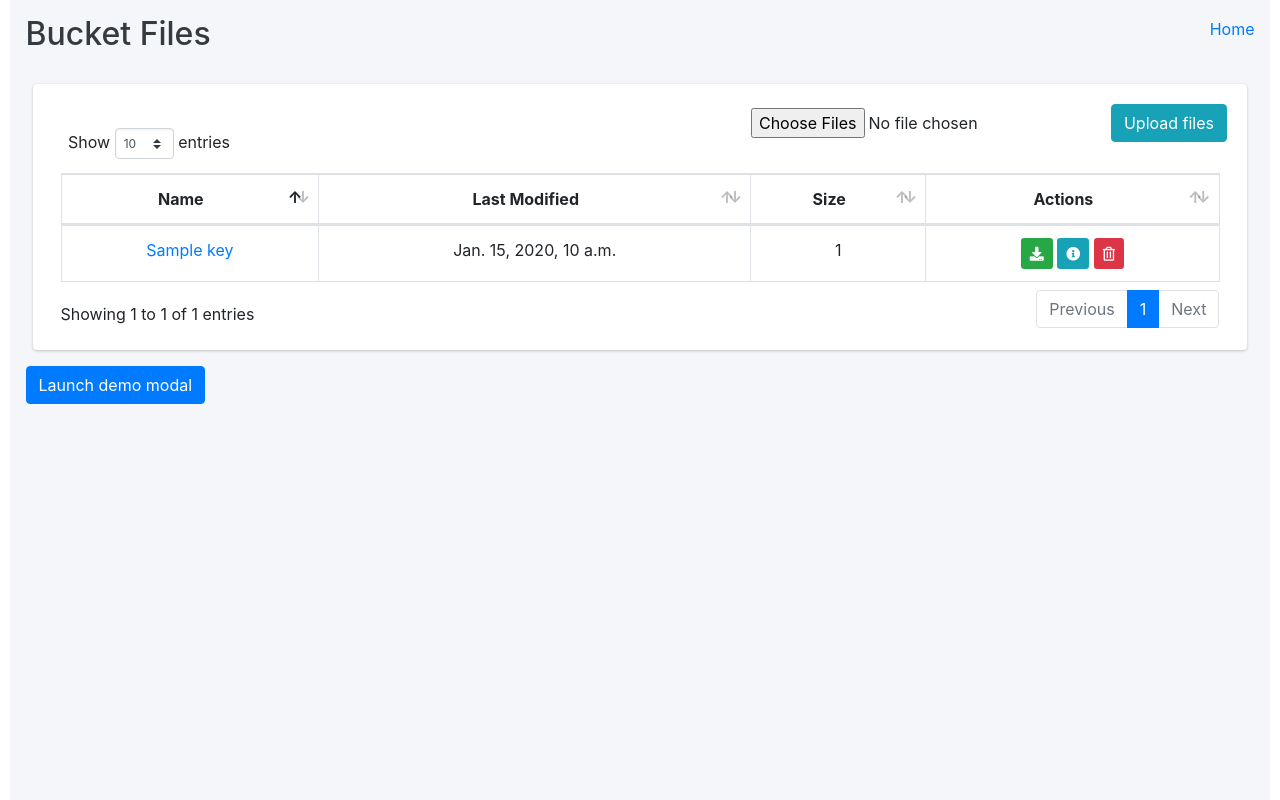
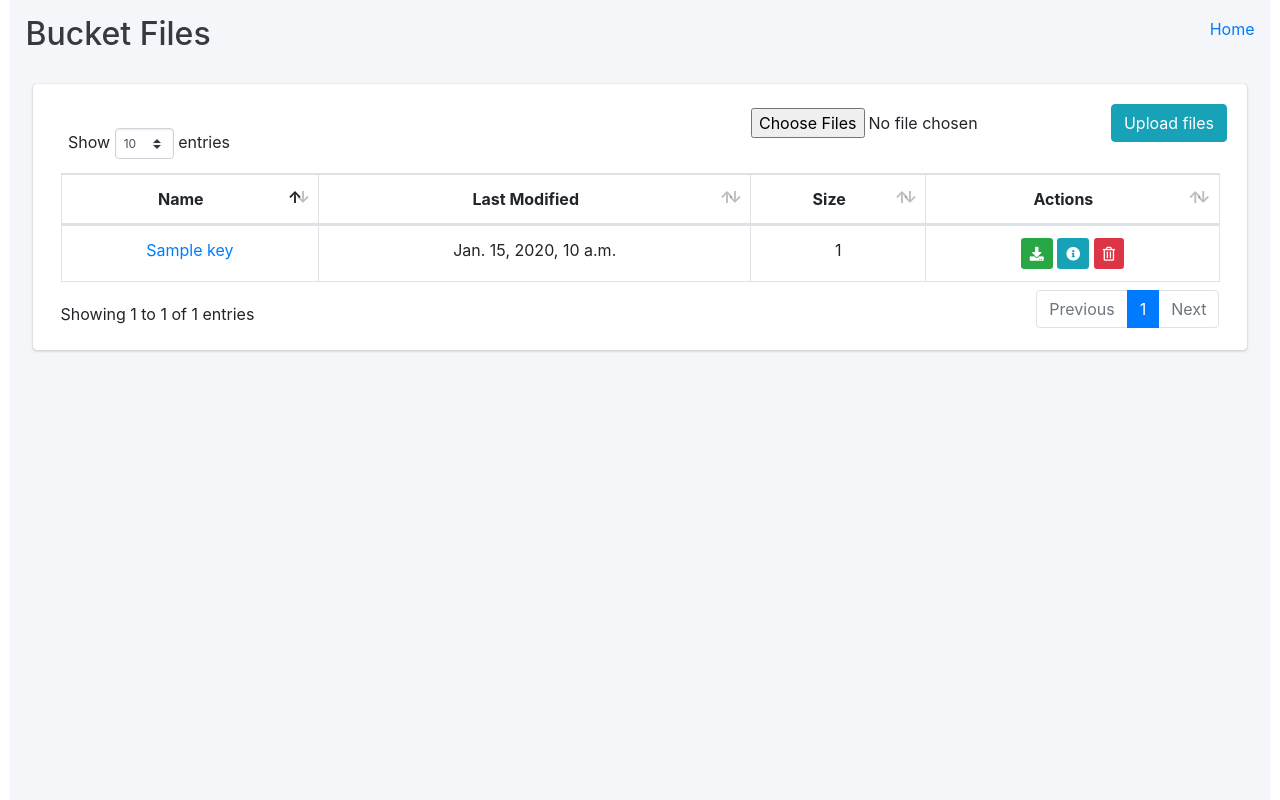
Before and after one commit to wesleyadamo/atividade-aws-s3, a Django app: template bucket/templates/bucket/buckets_list_files.html in a window 1280 px wide. Run offline with Django 3.2, Linux system fonts and the light colour scheme; the template is opened without the code that fills it: most values are stand-ins (such as "Sample title", 1, 10 or a date in 2020); some libraries are stand-ins or nearby versions; some web fonts are replaced.

Commit message:
alterações nos templates

```diff
--- a/bucket/templates/bucket/buckets_list_files.html
+++ b/bucket/templates/bucket/buckets_list_files.html
@@ -22,7 +22,7 @@
                         <div class="form-group mx-sm-3 mb-2">
                             <input type="file" class="form-control-file" id="file" name="file" multiple required>
                         </div>
-                        <button type="submit" class="btn btn-info mb-2">Upload files</button>
+                        <button type="#" class="btn btn-info mb-2">Upload files</button>
                     </form>
                 </div>
                 <br>
@@ -61,11 +61,6 @@
             </div>
         </div>
     </div>
-
-    <!-- Button trigger modal -->
-    <button type="button" class="btn btn-primary" data-toggle="modal" data-target="#exampleModalLong">
-        Launch demo modal
-    </button>
 
     <!-- Modal -->
     <div class="modal fade" id="modalImg" tabindex="-1" role="dialog" aria-labelledby="modalImg" aria-hidden="true">
@@ -138,16 +133,18 @@
                 },
 
                 success: function (data) {
-                    img = data['img']
+                    img = data['img']+"?timestamp=" + new Date().getTime()
                     result = data['result']
 
                     input = ''
 
                     for (x in result)
-                        input += `<b><p style="color: ${x}">${result[x]}</p></b> <br> `
+                        input += `<b><p style="color: ${x}">${result[x]}</p></b> <br>`
+
+                    $("#img").attr('src', img)
 
 
-                    $("#img").attr('src', img)
+
                     $('#addResult').html("");
 
                     $("#addResult").append(input)
--- a/config/urls.py
+++ b/config/urls.py
@@ -5,5 +5,6 @@ from django.urls import include, path
 urlpatterns = [
                   path('buckets/', include('bucket.urls')),
 
-              ] + static(settings.MEDIA_URL, document_root=settings.MEDIA_ROOT) \
-              + static(settings.STATIC_URL, document_root=settings.STATIC_ROOT)
+              ]
+if settings.DEBUG:
+   urlpatterns += static(settings.MEDIA_URL, document_root = settings.MEDIA_ROOT)
```
Also changed, not shown: bucket/views.py (+3 -5 lines).
